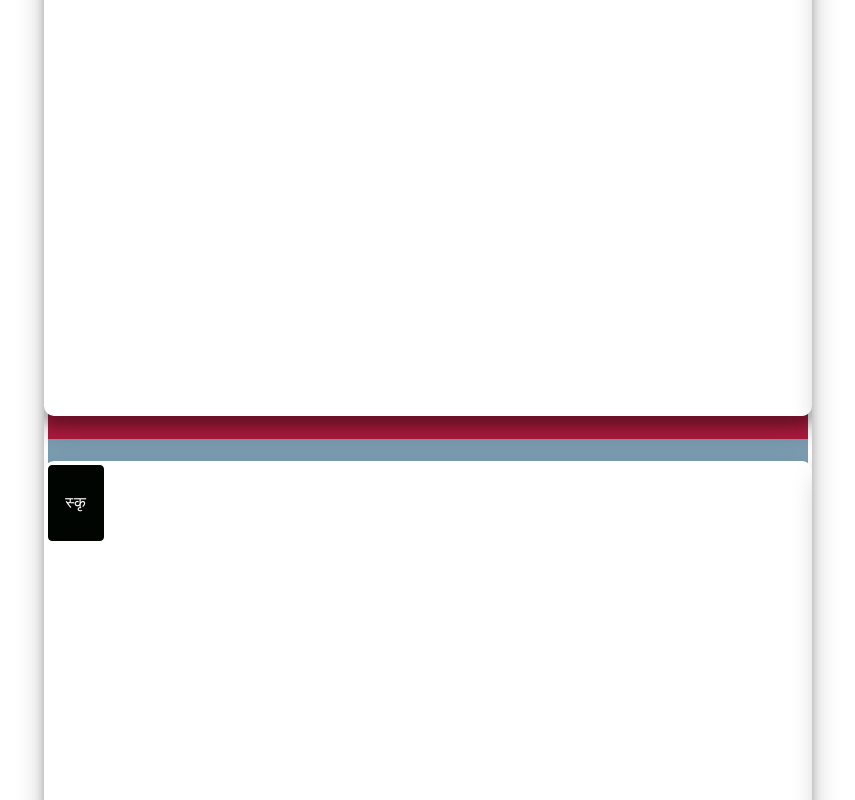
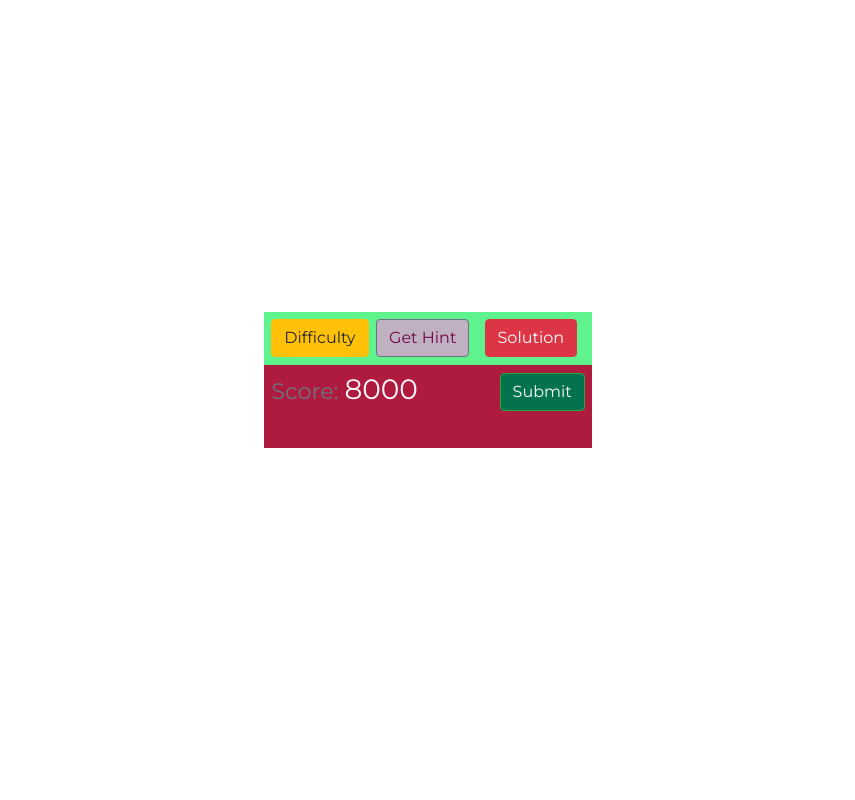
Before and after one commit to mrpirated/Sanskritam, a React (Create React App) app in the folder frontend/: page /game in a window 1280 px wide. Shown: the top 800 px of the page, without its empty margins (212-1067 px from the left). Built offline with nearby package versions, Linux system fonts and the light colour scheme.

Commit message:
Minor updates

```diff
--- a/frontend/src/components/game/GameApp.js
+++ b/frontend/src/components/game/GameApp.js
@@ -68,11 +68,11 @@ class GameApp extends Component {
     render() {
 
         return(
-            <div className="container" >
+            <div className="game-container" >
                 <Utility />
                 <ScoreCard currentScore={this.state.score} submit_event={this.onSubmit} />
-                 <WordList letterList={this.state.word_blank} selection_event={this.onWordSelect} />
-                <ChoiceList letterList={this.state.choices} selection_event={this.onChoiceSelect} />
+                {/* <WordList letterList={this.state.word_blank} selection_event={this.onWordSelect} />   */}
+                {/* <ChoiceList letterList={this.state.choices} selection_event={this.onChoiceSelect} />  */}
             </div>
         );
 
--- a/frontend/src/components/game/components/HintModal.js
+++ b/frontend/src/components/game/components/HintModal.js
@@ -33,7 +33,7 @@ const HintModal = (props) => {
                 <div style={MODAL_STYLE}>
                     <div className="modal-header">
                         <h5 className="modal-title">Hint</h5>
-                        <button type="button" className="btn-close" aria-label="Close" onClick={props.close}></button>
+                        <button type="button" className="btn-close" aria-label="Close" onClick={props.close}>X</button>
                     </div>
                     <div className="modal-body">
                         <p>{props.body}</p>
--- a/frontend/src/components/game/styles/GameApp.css
+++ b/frontend/src/components/game/styles/GameApp.css
@@ -1,4 +1,4 @@
-.container {
+.game-container {
     background-color: #ffffff;
     border-radius: 10px;
     box-shadow: 0 14px 28px rgba(0, 0, 0, 0.25), 0 10px 10px rgba(0, 0, 0, 0.22);
--- a/frontend/src/components/login/login.jsx
+++ b/frontend/src/components/login/login.jsx
@@ -28,7 +28,7 @@ export default function Login() {
                         <input type="text" placeholder="Name" />
                         <input type="email" placeholder="Email" />
                         <input type="password" placeholder="Password" />
-                        <button>Sign Up</button>
+                        <button className="login-btns">Sign Up</button>
                     </form>
                 </div>
                 <div className="form-container sign-in-container">
@@ -43,7 +43,7 @@ export default function Login() {
                         <input type="email" placeholder="Email" />
                         <input type="password" placeholder="Password" />
                         <a href="#">Forgot your password?</a>
-                        <button>Sign In</button>
+                        <button className="login-btns">Sign In</button>
                     </form>
                 </div>
                 <div className="overlay-container">
@@ -51,12 +51,12 @@ export default function Login() {
                         <div className="overlay-panel overlay-left">
                             <h1>Welcome Back!</h1>
                             <p>To keep connected with us please login with your personal info</p>
-                            <button className="ghost" id="signIn" onClick={signInClick}>Sign In</button>
+                            <button className=" login-btns ghost" id="signIn" onClick={signInClick}>Sign In</button>
                         </div>
                         <div className="overlay-panel overlay-right">
                             <h1>Welcome to Sanskritam</h1>
                             <p>Enter your personal details and start journey with us</p>
-                            <button className="ghost" id="signUp" onClick={signUpClick}>Sign Up</button>
+                            <button className="login-btns ghost" id="signUp" onClick={signUpClick}>Sign Up</button>
                         </div>
                     </div>
                 </div>
--- a/frontend/src/components/login/login.scss
+++ b/frontend/src/components/login/login.scss
@@ -19,7 +19,7 @@ body {
   margin: 20px 0 20px;
 }
 
-button {
+.login-btns {
   border-radius: 20px;
   border: 1px solid #e9880a;
   background: #e9880a;
@@ -56,15 +56,15 @@ a {
   margin: 15px 0;
 }
 
-button:active {
+.login-btns:active {
   transform: scale(0.95);
 }
 
-button:focus {
+.login-btns:focus {
   outline: none;
 }
 
-button.ghost {
+.login-btns.ghost {
   background: transparent;
   border-color: #fff;
 }
```
Also changed, not shown: 1 other file (tests, documents, lock files or other folders).
